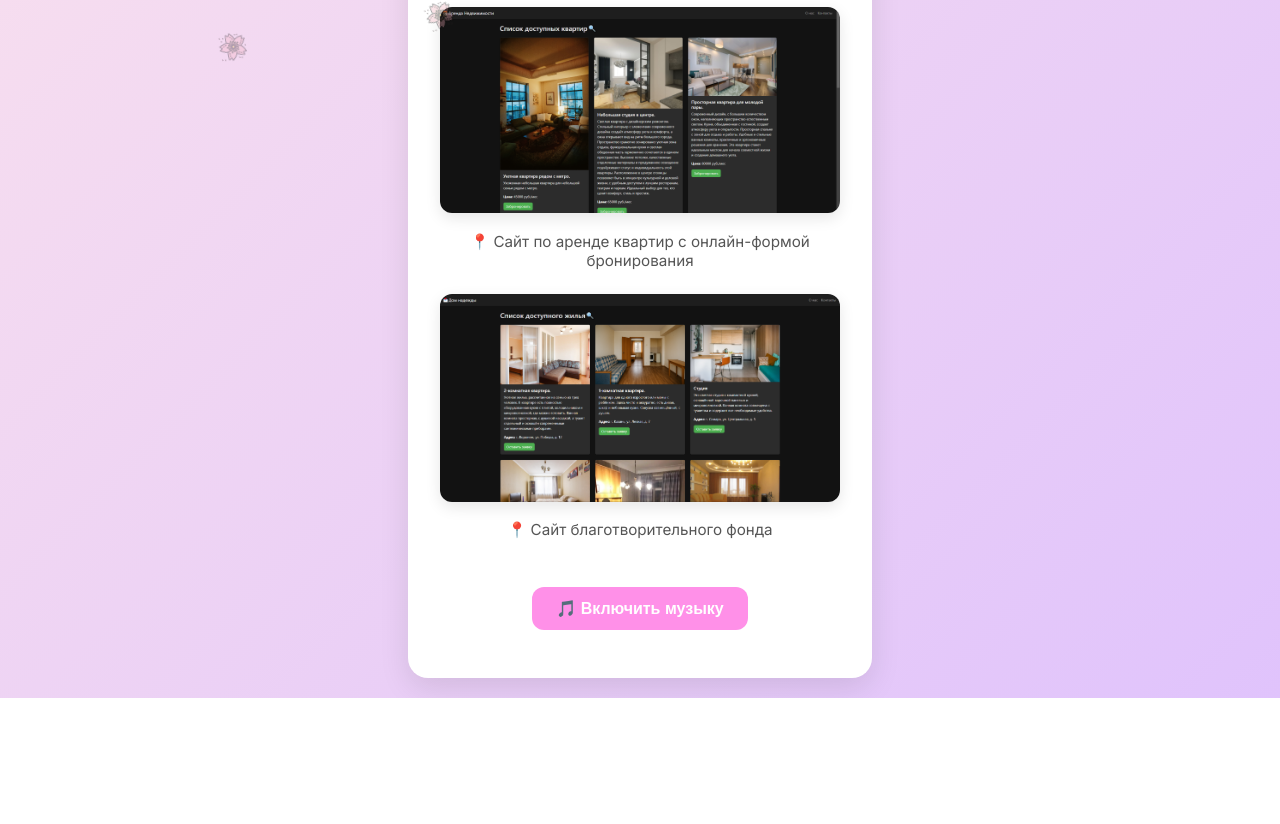
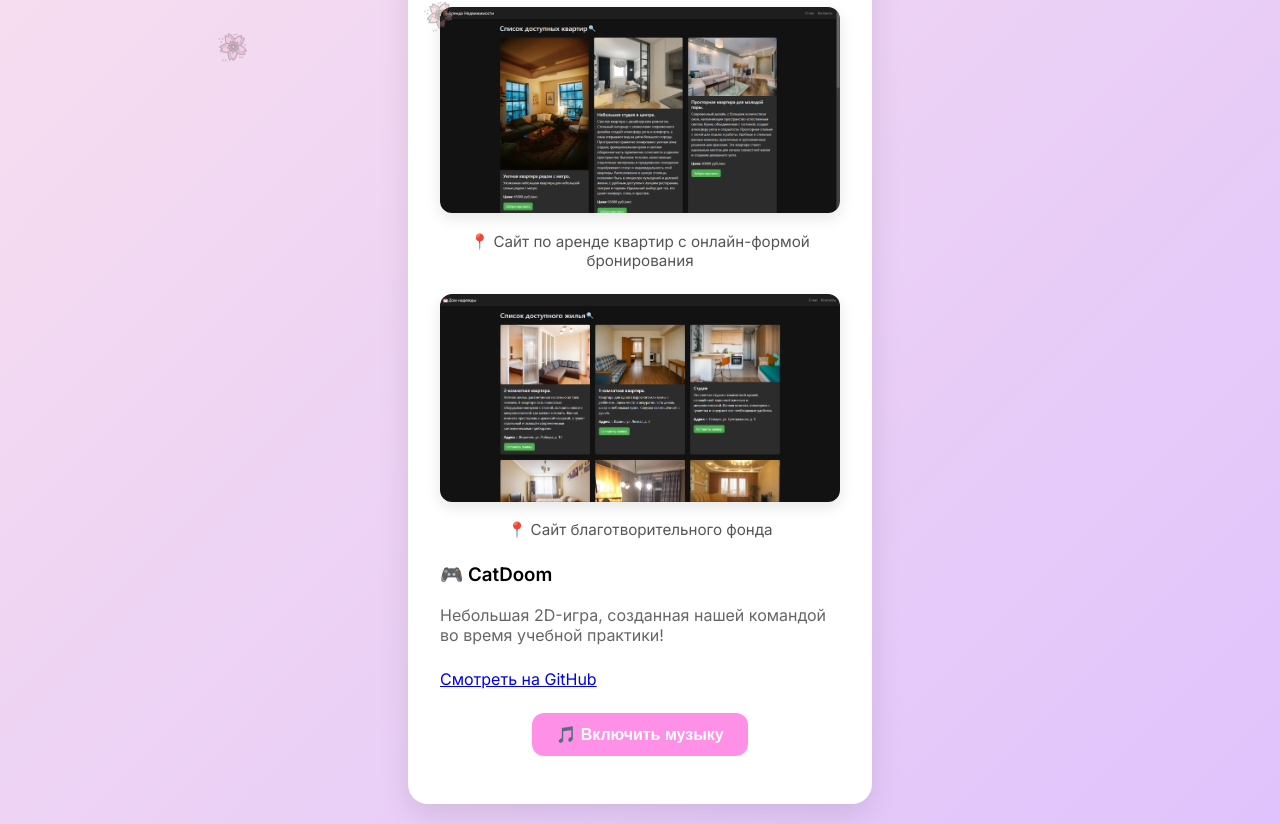
Before and after one commit to serejka-macros/bio-site, a plain HTML site: page index.html in a window 1280 px wide. Shown: the part 535-1359 px from the top of the page. Before the commit the page ends 1233 px from the top, so only its background shows below. Drawn offline with Linux system fonts and the light colour scheme.

Commit message:
Update index.html

```diff
--- a/index.html
+++ b/index.html
@@ -172,6 +172,12 @@
     </a>
     <p class="project-desc">📍 Сайт благотворительного фонда</p>
   </div>
+  <div class="project-card">
+  <h3>🎮 CatDoom</h3>
+  <p>Небольшая 2D-игра, созданная нашей командой во время учебной практики!</p>
+  <a href="https://github.com/serejka-macros/CatDoom" target="_blank" class="project-button">Смотреть на GitHub</a>
+</div>
+
 </div>
   <button id="music-btn" class="music-button">🎵 Включить музыку</button>
   <audio id="bg-music" src="background.mp3" loop></audio>
```
